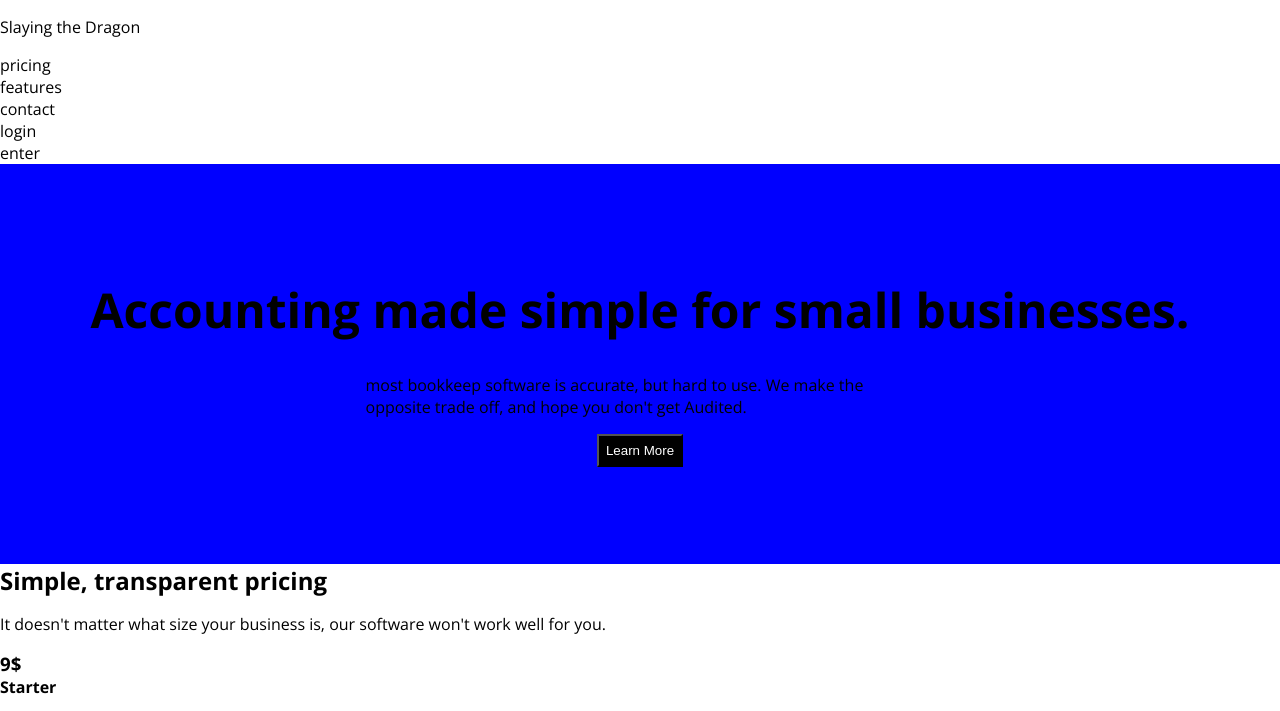
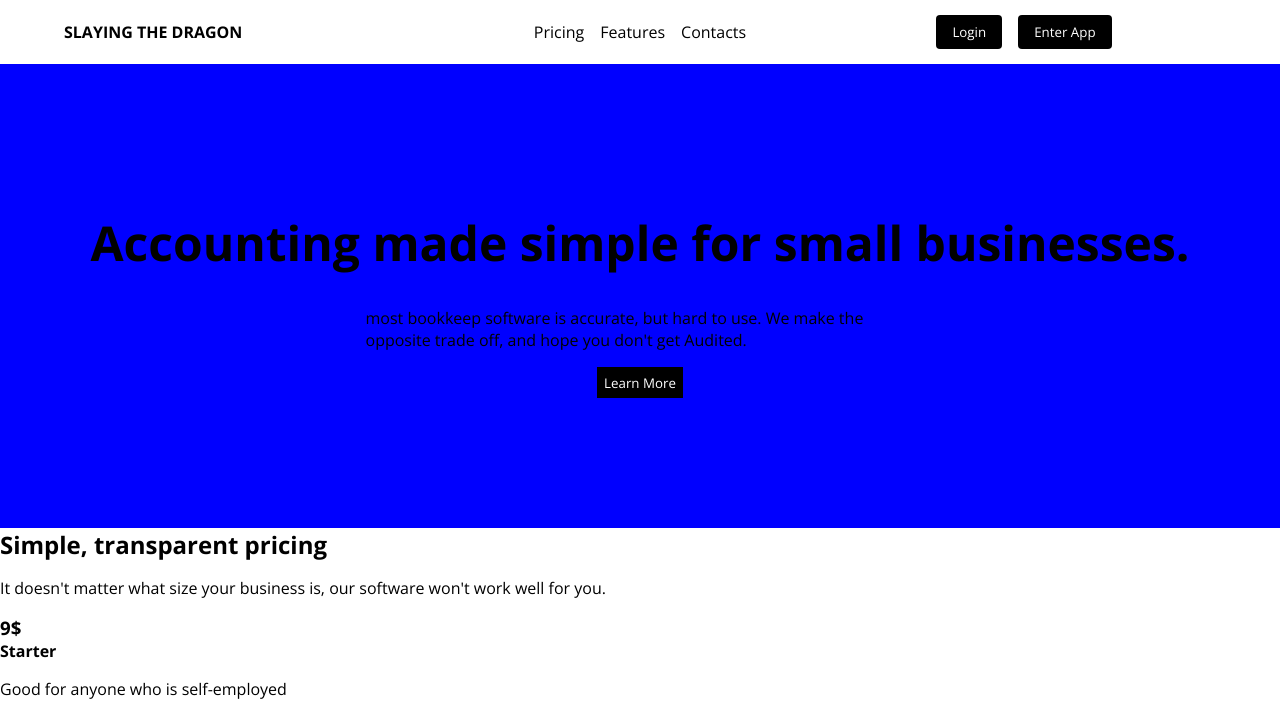
Before and after one commit to AngryBabushka/dragon.io, a plain HTML site: page index.html in a window 1280 px wide. Shown: the top 711 px of the page. Drawn offline with nearby package versions, Linux system fonts and the light colour scheme; files that its build step writes are made by us from their sources.

Commit message:
edit both the html and css

```diff
--- /dev/null
+++ b/CSS/style.css
@@ -0,0 +1,123 @@
+*,
+*::before,
+*::after {
+    box-sizing: border-box;
+}
+
+* {
+    padding: 0;
+    margin: 0;
+}
+
+body {
+    font-family: 'Open Sans', sans-serif;
+}
+
+button {
+    border: none;
+    font-family: inherit;
+    background: none;
+    cursor: pointer;
+
+}
+
+
+header {
+    display: flex;
+
+    align-items: center;
+    background-color:;
+    width: 90%;
+    margin: 0 auto;
+    height: 4rem;
+    padding: 1rem 0;
+}
+
+
+.button-container {
+    display: flex;
+    gap: 1rem;
+    flex: 1;
+    justify-content: flex-end;
+}
+
+.button {
+    border: none;
+    color: white;
+    background-color: black;
+    padding: 0.5rem 1rem;
+    border-radius: 4px;
+}
+
+
+.menu {
+    display: flex;
+    flex: 1;
+    gap: 1rem;
+    justify-content: center;
+}
+
+.link {
+    text-decoration: none;
+    color: black;
+}
+
+.title {
+    font-size: 1rem;
+    flex: 1;
+    text-transform: uppercase;
+}
+
+nav {
+    display: flex;
+}
+
+
+.nav-barlist {
+    flex-direction: row;
+}
+
+
+
+.hero-section {
+    display: flex;
+    flex-direction: column;
+    justify-content: center;
+    align-items: center;
+    background-color: blue;
+    width: 100%;
+    height: 29rem;
+}
+
+
+.hero-list h1,
+ p {
+    font-family: 'Open Sans', sans-serif;
+    margin-top: 1rem;
+    margin-bottom: 1rem;
+}
+
+.hero-list h1 {
+    font-size: 3rem;
+}
+
+.hero-list p {
+max-width: 60ch;
+}
+
+.p-herocontainer {
+    display: flex;
+    justify-content: center;
+}
+
+.button-container {
+    display: flex;
+    justify-content: center;
+}
+
+button {
+     background-color: black;
+     color: white;
+     border-radius: 2px solid black;
+     padding: 0.5em;
+}
--- a/index.html
+++ b/index.html
@@ -10,19 +10,17 @@
 <link href="https://fonts.googleapis.com/css2?family=Open+Sans:ital,wght@0,300..800;1,300..800&display=swap" rel="stylesheet">
 </head>
 <body>
-    <header>
-        <p>Slaying the Dragon</p>
-        <nav>
-            <ul>
-                <li>pricing</li>
-                <li>features</li>
-                <li>contact</li>
-            </ul>
-            <ul>
-                <li>login</li>
-                <li>enter</li>
-            </ul>
+    <header class="header">
+        <h1 class="title">Slaying The Dragon</h1>
+        <nav class="menu">
+            <a class="link" href="#pricing">Pricing</a>
+            <a class="link" href="#features">Features</a>
+            <a class="link" href="#contacts">Contacts</a>
         </nav>
+        <div class="button-container">
+            <button class="button">Login</button>
+            <button class="button">Enter App</button>
+        </div>
     </header>
 
     <section class="hero-section">
--- a/style.css
+++ /dev/null
@@ -1,57 +0,0 @@
-*,
-*::before,
-*::after {
-    box-sizing: border-box;
-}
-
-* {
-    padding: 0;
-    margin: 0;
-}
-
-body {
-    font-family: 'Open Sans', sans-serif;
-}
-
-.hero-section {
-    display: flex;
-    flex-direction: column;
-    justify-content: center;
-    align-items: center;
-    background-color: blue;
-    width: 100%;
-    height: 25rem;
-}
-
-
-.hero-list h1,
- p {
-    font-family: 'Open Sans', sans-serif;
-    margin-top: 1rem;
-    margin-bottom: 1rem;
-}
-
-.hero-list h1 {
-    font-size: 3rem;
-}
-
-.hero-list p {
-max-width: 60ch;
-}
-
-.p-herocontainer {
-    display: flex;
-    justify-content: center;
-}
-
-.button-container {
-    display: flex;
-    justify-content: center;
-}
-
-button {
-     background-color: black;
-     color: white;
-     border-radius: 2px solid black;
-     padding: 0.5em;
-}
```
